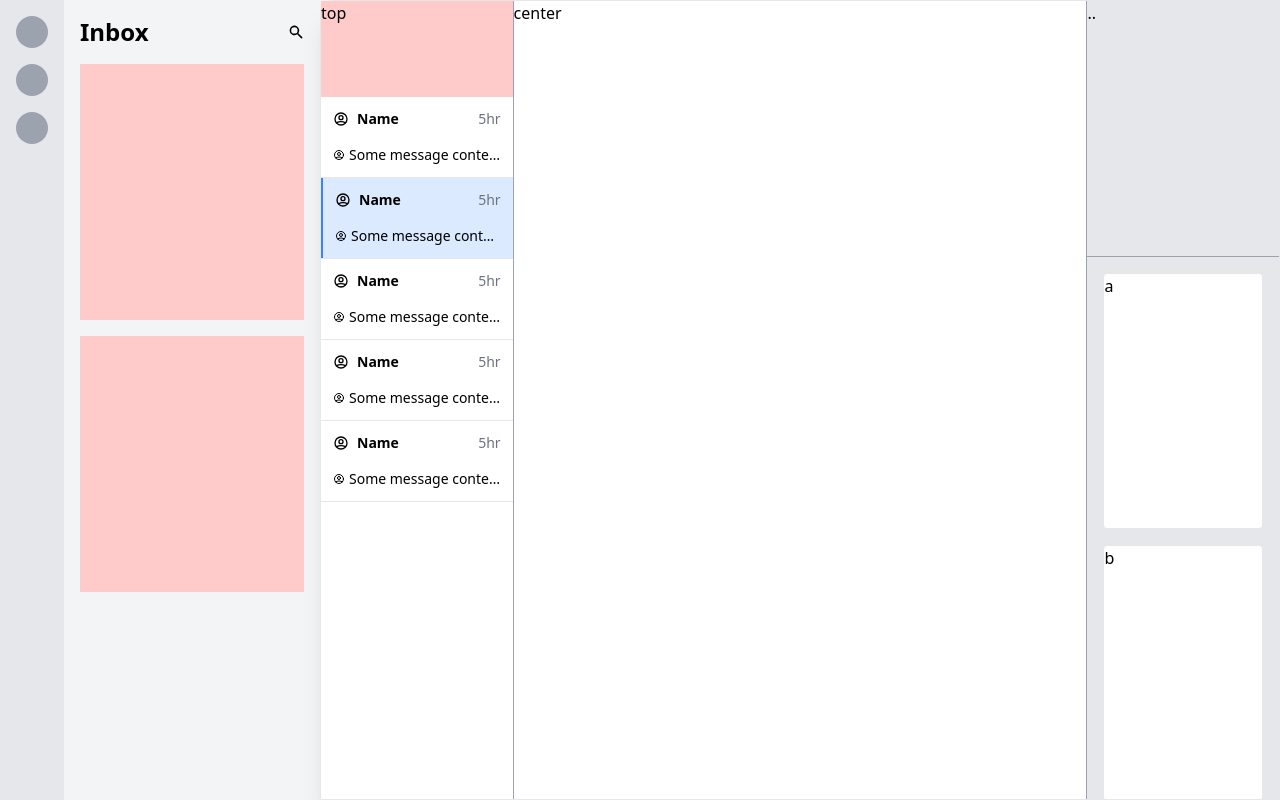
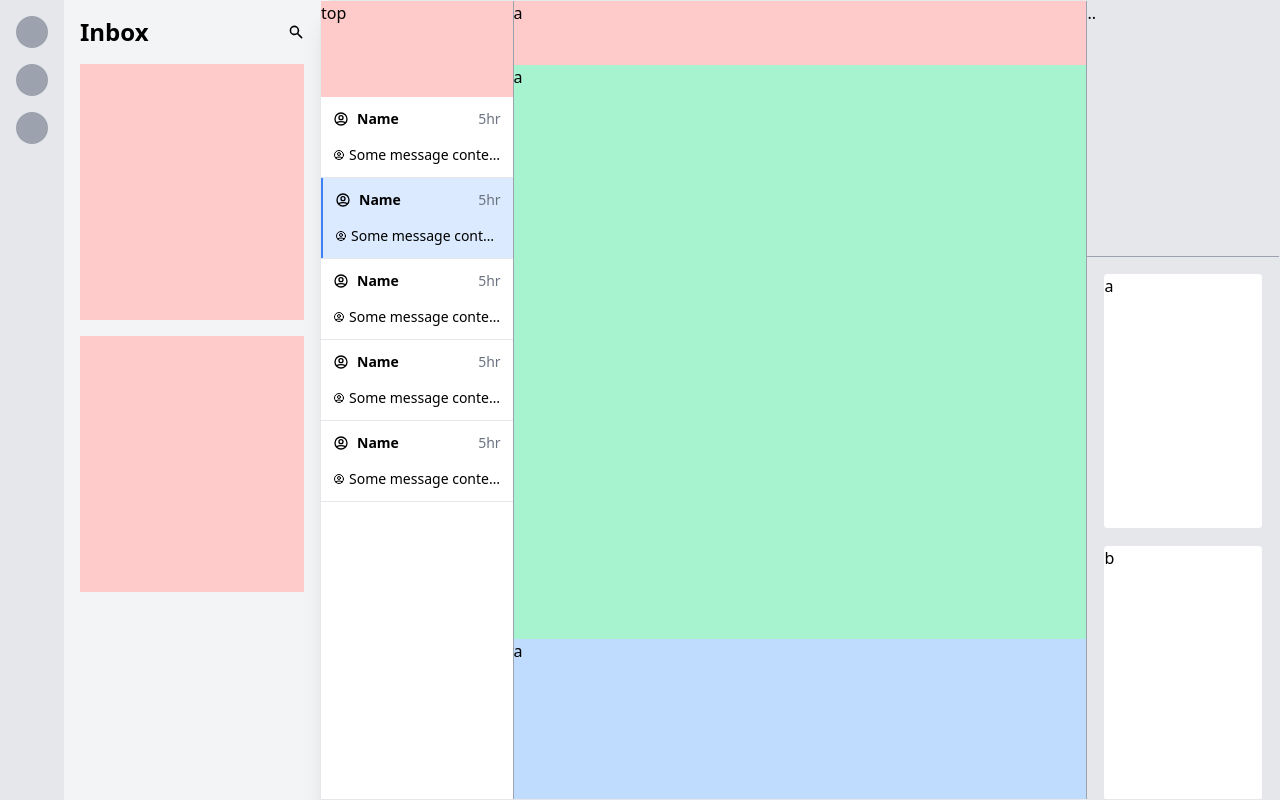
Before and after one commit to abteilung6/tailwind_inbox, a React (Create React App) app: page / in a window 1280 px wide. Built offline with nearby package versions, Linux system fonts and the light colour scheme.

Commit message:
split content in three flex cols

```diff
--- a/src/App.tsx
+++ b/src/App.tsx
@@ -46,7 +46,11 @@ const App: React.FC<Props> = () => {
                 </a>)}
             </div>
           </div>
-          <div className="w-3/5 border-l border-r border-gray-400">center</div>
+          <div className="w-3/5 flex flex-col border-l border-r border-gray-400">
+            <div className="flex-none h-16 bg-red-200">a</div>
+            <div className="flex-auto overflow-y-auto bg-green-200">a</div>
+            <div className="flex-none h-40 bg-blue-200">a</div>
+          </div>
           <div className="w-1/5 overflow-y-auto flex flex-col bg-gray-200">
             <div className="h-64 flex-none border-b border-gray-400">
               ..
```
